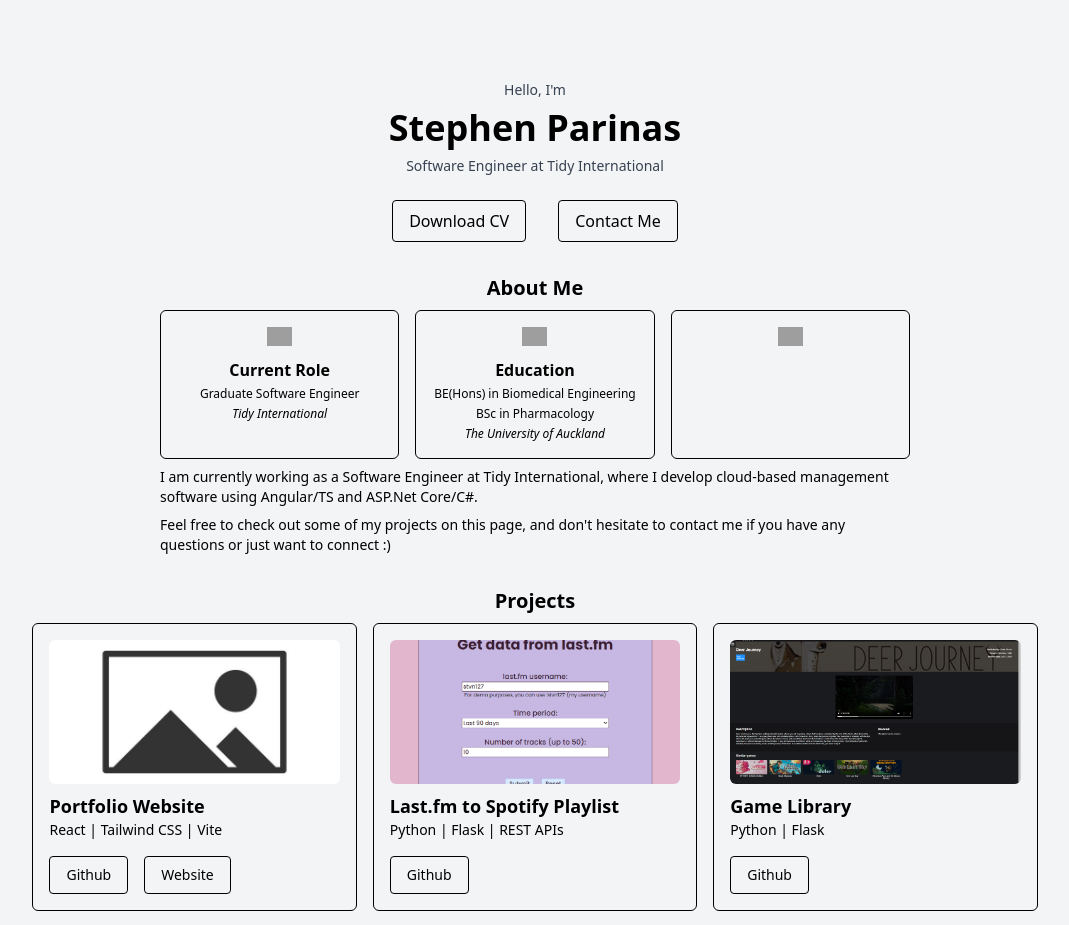
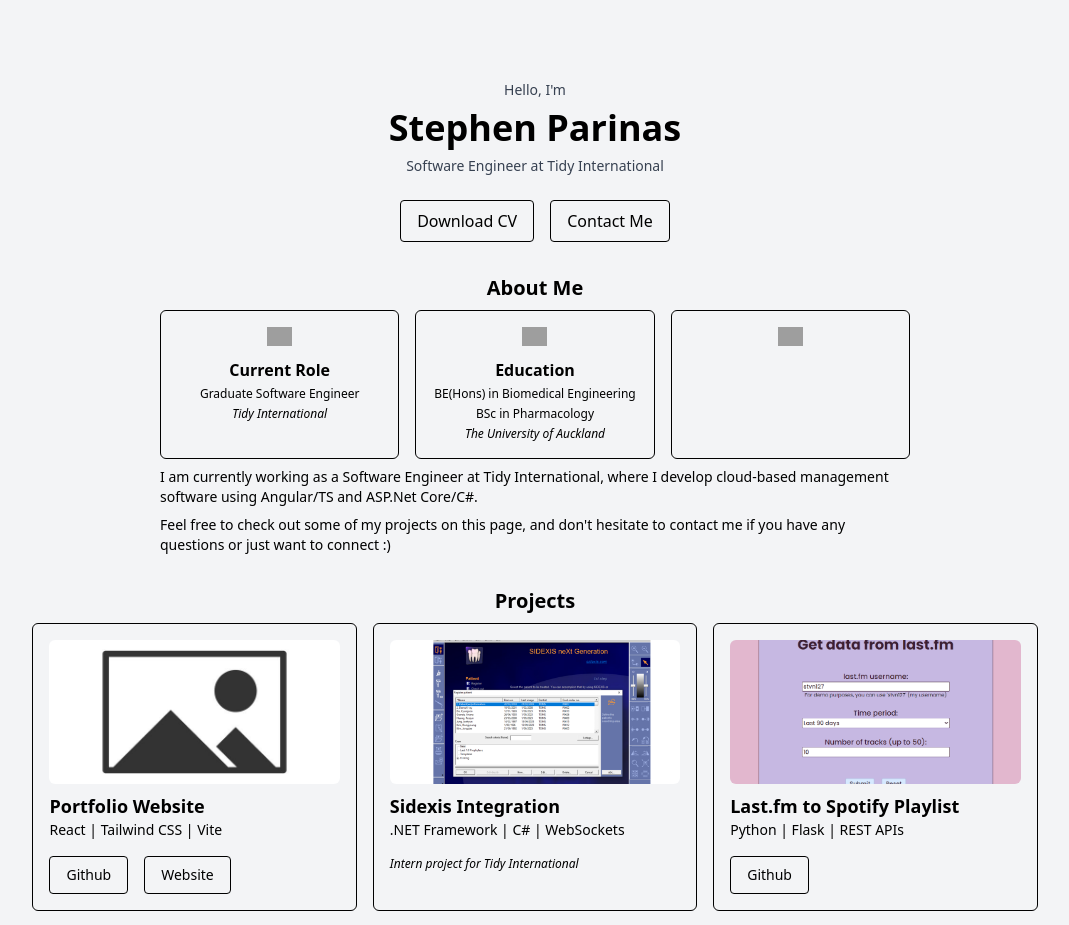
Before and after one commit to stephen-parinas/stephen-parinas.github.io, a React (Vite) app: page / in a window 1280 px wide. Shown: the top 925 px of the page, without its empty margins (105-1174 px from the left). Built offline with nearby package versions, Linux system fonts and the light colour scheme; grey boxes are pictures that could not be loaded.

Commit message:
Add intern project, fix image links

```diff
--- a/src/components/Home.jsx
+++ b/src/components/Home.jsx
@@ -5,7 +5,7 @@ export default function Home() {
             <h1 className="text-4xl font-bold">Stephen Parinas</h1>
             <p className="text-sm text-gray-700">Software Engineer at Tidy International</p>
 
-            <div className="flex gap-8 justify-center mt-4">
+            <div className="flex gap-4 justify-center mt-4">
                 <a href="../../public/assets/StephenParinas_CV_2025.pdf" download>
                     <button type="button" className="px-4 py-2 border border-black rounded">Download CV</button>
                 </a>
--- a/src/components/ProjectItem.jsx
+++ b/src/components/ProjectItem.jsx
@@ -1,4 +1,4 @@
-export default function ProjectItem({ title, year, img, stack, githubLink, websiteLink }) {
+export default function ProjectItem({ title, year, img, stack, githubLink, websiteLink, description }) {
     return (
         <div className="p-4 border border-black rounded-md">
             <div className="flex flex-col gap-2">
@@ -24,6 +24,10 @@ export default function ProjectItem({ title, year, img, stack, githubLink, websi
                                 </button>
                             </a>
                         )}
+
+                        {description && (
+                            <p className="text-xs italic inline">{description}</p>
+                        )}
                     </div>
                 </div>
             </div>
--- a/src/components/Projects.jsx
+++ b/src/components/Projects.jsx
@@ -17,6 +17,7 @@ export default function Projects() {
                             stack={project.stack}
                             githubLink={project.githubLink}
                             websiteLink={project.websiteLink}
+                            description={project.description}
                         />
                     ))
                 }
--- a/src/data/projects.js
+++ b/src/data/projects.js
@@ -3,34 +3,40 @@ export const projects = [
         key: "portfolio-website",
         title: "Portfolio Website",
         year: "2025",
-        img: "../../public/assets/empty-image.jpg",
+        img: "assets/empty-image.jpg",
         stack: ["React", "Tailwind CSS", "Vite"],
         githubLink: "https://github.com/stephen-parinas/portfolio-website",
         websiteLink: "https://stephen-parinas-portfolio-website.netlify.app/",
     },
     {
+        key: "sidexis-integration",
+        title: "Sidexis Integration",
+        year: "2023/24",
+        img: "assets/sidexis-integration.png",
+        stack: [".NET Framework", "C#", "WebSockets"],
+        description: "Intern project for Tidy International"
+    },
+    {
         key: "lastfm-to-spotify",
         title: "Last.fm to Spotify Playlist",
         year: "2023",
-        img: "../../public/assets/lastfm-to-spotify.png",
+        img: "assets/lastfm-to-spotify.png",
         stack: ["Python", "Flask", "REST APIs"],
         githubLink: "https://github.com/stephen-parinas/lastfm-to-spotify",
-        websiteLink: null,
     },
     {
         key: "cs235-game-library",
         title: "Game Library",
         year: "2023",
-        img: "../../public/assets/game-library.png",
+        img: "assets/game-library.png",
         stack: ["Python", "Flask"],
         githubLink: "https://github.com/stephen-parinas/cs235-game-library",
-        websiteLink: null,
     },
     {
         key: "kpop-memory-game",
         title: "K-pop Memory Game",
         year: "2023",
-        img: "../../public/assets/kpop-memory-game.png",
+        img: "assets/kpop-memory-game.png",
         stack: ["HTML", "CSS", "JavaScript"],
         githubLink: "https://github.com/stephen-parinas/kpop-memory-game",
         websiteLink: "https://stephen-parinas-kpop-memory.netlify.app/",
```
Also changed, not shown: public/assets/sidexis-integration.png (added).
